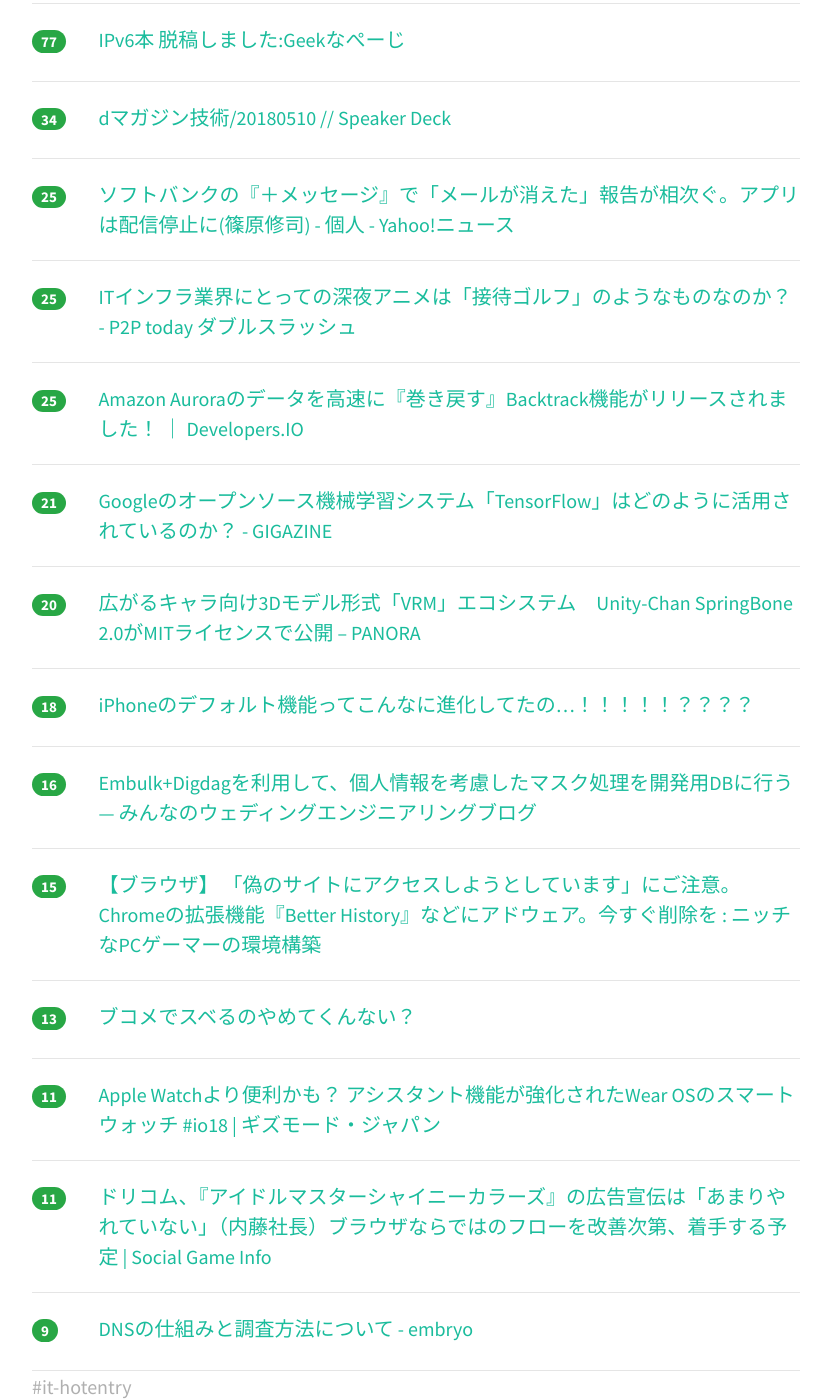
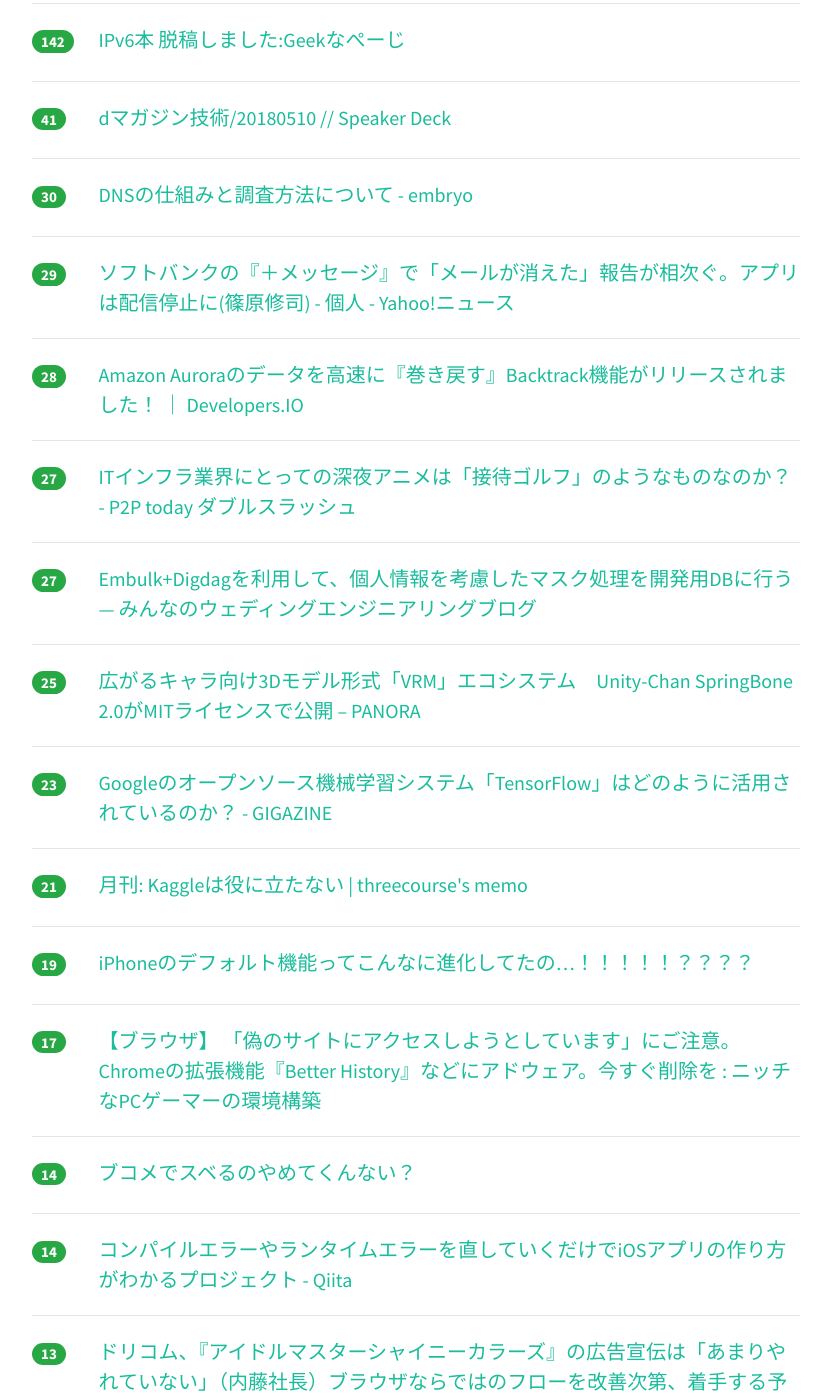
Before and after one commit to yatta47/hatena-matome-site, a Jekyll site: the page built from _posts/2018-05-11-hatena.md, in a window 1280 px wide and 1400 px high, scrolled down 370 px. Shown: the whole window, without its empty margins (224-1055 px from the left). Built offline with Jekyll 4.4.1, drawn with Linux system fonts in a browser that asks for light colours; nearby versions of some CDN libraries; some of the changed text lies outside the part shown.

Commit message:
Updated 2018-05-11

```diff
--- a/_posts/2018-05-11-hatena.md
+++ b/_posts/2018-05-11-hatena.md
@@ -1,78 +1,93 @@
 ---
 layout: post
 title:  "2018-05-11 はてぶIT"
-date:   2018-05-11 08:01:04
+date:   2018-05-11 09:01:35
 tags: [it-hotentry]
 ---
-14 件のデータあり
+17 件のデータあり
 
 <hr><div class="row">
-<div class="col-1"><span class="badge badge-pill badge-success h2">77</span></div>
+<div class="col-1"><span class="badge badge-pill badge-success h2">142</span></div>
 <div class="col-11"><a href='http://www.geekpage.jp/blog/?id=2018-5-10-1' target='_blank'>IPv6本 脱稿しました:Geekなぺーじ</a></div>
 </div>
 <hr>
 <div class="row">
-<div class="col-1"><span class="badge badge-pill badge-success h2">34</span></div>
+<div class="col-1"><span class="badge badge-pill badge-success h2">41</span></div>
 <div class="col-11"><a href='https://speakerdeck.com/jepa/20180510-2' target='_blank'>dマガジン技術/20180510 // Speaker Deck</a></div>
 </div>
 <hr>
 <div class="row">
-<div class="col-1"><span class="badge badge-pill badge-success h2">25</span></div>
+<div class="col-1"><span class="badge badge-pill badge-success h2">30</span></div>
+<div class="col-11"><a href='http://embryo.hatenadiary.com/entry/2017/11/21/152225' target='_blank'>DNSの仕組みと調査方法について - embryo</a></div>
+</div>
+<hr>
+<div class="row">
+<div class="col-1"><span class="badge badge-pill badge-success h2">29</span></div>
 <div class="col-11"><a href='https://news.yahoo.co.jp/byline/shinoharashuji/20180510-00085065/' target='_blank'>ソフトバンクの『＋メッセージ』で「メールが消えた」報告が相次ぐ。アプリは配信停止に(篠原修司) - 個人 - Yahoo!ニュース</a></div>
 </div>
 <hr>
 <div class="row">
-<div class="col-1"><span class="badge badge-pill badge-success h2">25</span></div>
+<div class="col-1"><span class="badge badge-pill badge-success h2">28</span></div>
+<div class="col-11"><a href='https://dev.classmethod.jp/cloud/aws/amazon-aurora-backtrack/' target='_blank'>Amazon Auroraのデータを高速に『巻き戻す』Backtrack機能がリリースされました！ ｜ Developers.IO</a></div>
+</div>
+<hr>
+<div class="row">
+<div class="col-1"><span class="badge badge-pill badge-success h2">27</span></div>
 <div class="col-11"><a href='https://wslash.com/?p=4654' target='_blank'>ITインフラ業界にとっての深夜アニメは「接待ゴルフ」のようなものなのか？ - P2P today ダブルスラッシュ</a></div>
 </div>
 <hr>
 <div class="row">
+<div class="col-1"><span class="badge badge-pill badge-success h2">27</span></div>
+<div class="col-11"><a href='https://blog.mwed.info/posts/use_embulk_for_db_mask.html' target='_blank'>Embulk+Digdagを利用して、個人情報を考慮したマスク処理を開発用DBに行う — みんなのウェディングエンジニアリングブログ</a></div>
+</div>
+<hr>
+<div class="row">
 <div class="col-1"><span class="badge badge-pill badge-success h2">25</span></div>
-<div class="col-11"><a href='https://dev.classmethod.jp/cloud/aws/amazon-aurora-backtrack/' target='_blank'>Amazon Auroraのデータを高速に『巻き戻す』Backtrack機能がリリースされました！ ｜ Developers.IO</a></div>
+<div class="col-11"><a href='http://panora.tokyo/61196/' target='_blank'>広がるキャラ向け3Dモデル形式「VRM」エコシステム　Unity-Chan SpringBone 2.0がMITライセンスで公開 – PANORA</a></div>
+</div>
+<hr>
+<div class="row">
+<div class="col-1"><span class="badge badge-pill badge-success h2">23</span></div>
+<div class="col-11"><a href='https://gigazine.net/news/20180510-how-tensorflow-powering-world/' target='_blank'>Googleのオープンソース機械学習システム「TensorFlow」はどのように活用されているのか？ - GIGAZINE</a></div>
 </div>
 <hr>
 <div class="row">
 <div class="col-1"><span class="badge badge-pill badge-success h2">21</span></div>
-<div class="col-11"><a href='https://gigazine.net/news/20180510-how-tensorflow-powering-world/' target='_blank'>Googleのオープンソース機械学習システム「TensorFlow」はどのように活用されているのか？ - GIGAZINE</a></div>
+<div class="col-11"><a href='http://threeprogramming.lolipop.jp/blog/?p=1144' target='_blank'>月刊: Kaggleは役に立たない | threecourse's memo</a></div>
 </div>
 <hr>
 <div class="row">
-<div class="col-1"><span class="badge badge-pill badge-success h2">20</span></div>
-<div class="col-11"><a href='http://panora.tokyo/61196/' target='_blank'>広がるキャラ向け3Dモデル形式「VRM」エコシステム　Unity-Chan SpringBone 2.0がMITライセンスで公開 – PANORA</a></div>
-</div>
-<hr>
-<div class="row">
-<div class="col-1"><span class="badge badge-pill badge-success h2">18</span></div>
+<div class="col-1"><span class="badge badge-pill badge-success h2">19</span></div>
 <div class="col-11"><a href='https://www.buzzfeed.com/jp/yuikashima/iphone-default-hack' target='_blank'>iPhoneのデフォルト機能ってこんなに進化してたの…！！！！！？？？？</a></div>
 </div>
 <hr>
 <div class="row">
-<div class="col-1"><span class="badge badge-pill badge-success h2">16</span></div>
-<div class="col-11"><a href='https://blog.mwed.info/posts/use_embulk_for_db_mask.html' target='_blank'>Embulk+Digdagを利用して、個人情報を考慮したマスク処理を開発用DBに行う — みんなのウェディングエンジニアリングブログ</a></div>
-</div>
-<hr>
-<div class="row">
-<div class="col-1"><span class="badge badge-pill badge-success h2">15</span></div>
+<div class="col-1"><span class="badge badge-pill badge-success h2">17</span></div>
 <div class="col-11"><a href='http://blog.livedoor.jp/nichepcgamer/archives/1071166523.html' target='_blank'>【ブラウザ】 「偽のサイトにアクセスしようとしています」にご注意。Chromeの拡張機能『Better History』などにアドウェア。今すぐ削除を : ニッチなPCゲーマーの環境構築</a></div>
 </div>
 <hr>
 <div class="row">
-<div class="col-1"><span class="badge badge-pill badge-success h2">13</span></div>
+<div class="col-1"><span class="badge badge-pill badge-success h2">14</span></div>
 <div class="col-11"><a href='https://anond.hatelabo.jp/20180508141711' target='_blank'>ブコメでスベるのやめてくんない？</a></div>
 </div>
 <hr>
 <div class="row">
-<div class="col-1"><span class="badge badge-pill badge-success h2">11</span></div>
+<div class="col-1"><span class="badge badge-pill badge-success h2">14</span></div>
+<div class="col-11"><a href='https://qiita.com/takasek/items/490370ebc1ffb09f106e' target='_blank'>コンパイルエラーやランタイムエラーを直していくだけでiOSアプリの作り方がわかるプロジェクト - Qiita</a></div>
+</div>
+<hr>
+<div class="row">
+<div class="col-1"><span class="badge badge-pill badge-success h2">13</span></div>
+<div class="col-11"><a href='http://gamebiz.jp/?p=210529' target='_blank'>ドリコム、『アイドルマスターシャイニーカラーズ』の広告宣伝は「あまりやれていない」（内藤社長）ブラウザならではのフローを改善次第、着手する予定 | Social Game Info</a></div>
+</div>
+<hr>
+<div class="row">
+<div class="col-1"><span class="badge badge-pill badge-success h2">12</span></div>
 <div class="col-11"><a href='https://www.gizmodo.jp/2018/05/android-wear-is-back-on-track.html' target='_blank'>Apple Watchより便利かも？ アシスタント機能が強化されたWear OSのスマートウォッチ #io18 | ギズモード・ジャパン</a></div>
 </div>
 <hr>
 <div class="row">
 <div class="col-1"><span class="badge badge-pill badge-success h2">11</span></div>
-<div class="col-11"><a href='http://gamebiz.jp/?p=210529' target='_blank'>ドリコム、『アイドルマスターシャイニーカラーズ』の広告宣伝は「あまりやれていない」（内藤社長）ブラウザならではのフローを改善次第、着手する予定 | Social Game Info</a></div>
+<div class="col-11"><a href='https://swri.jp/article/411' target='_blank'>グーグル流スマートワーク――及川卓也さんに聞く「OKRを働き方改革に活かすには？」 | スマートワーク総研</a></div>
 </div>
 <hr>
-<div class="row">
-<div class="col-1"><span class="badge badge-pill badge-success h2">9</span></div>
-<div class="col-11"><a href='http://embryo.hatenadiary.com/entry/2017/11/21/152225' target='_blank'>DNSの仕組みと調査方法について - embryo</a></div>
-</div>
-<hr>
```
